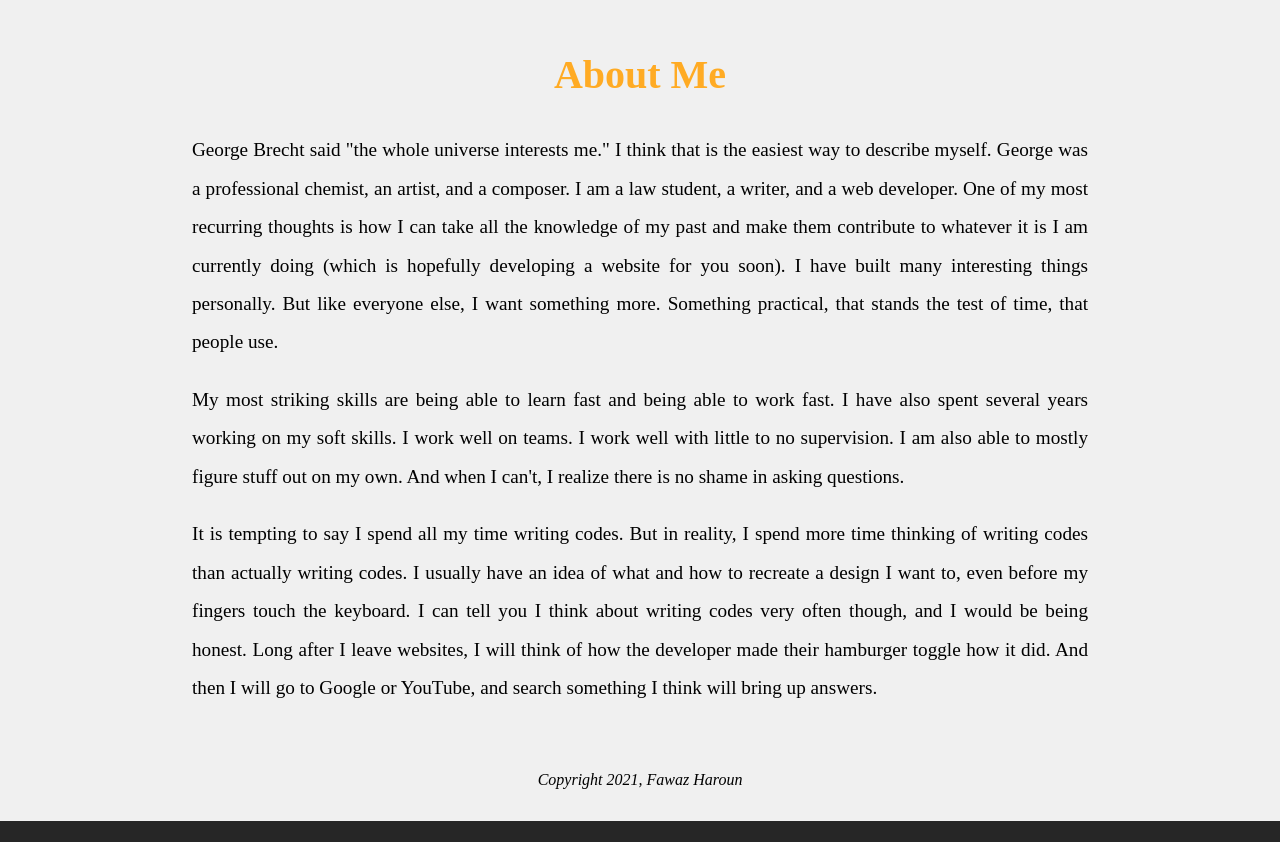
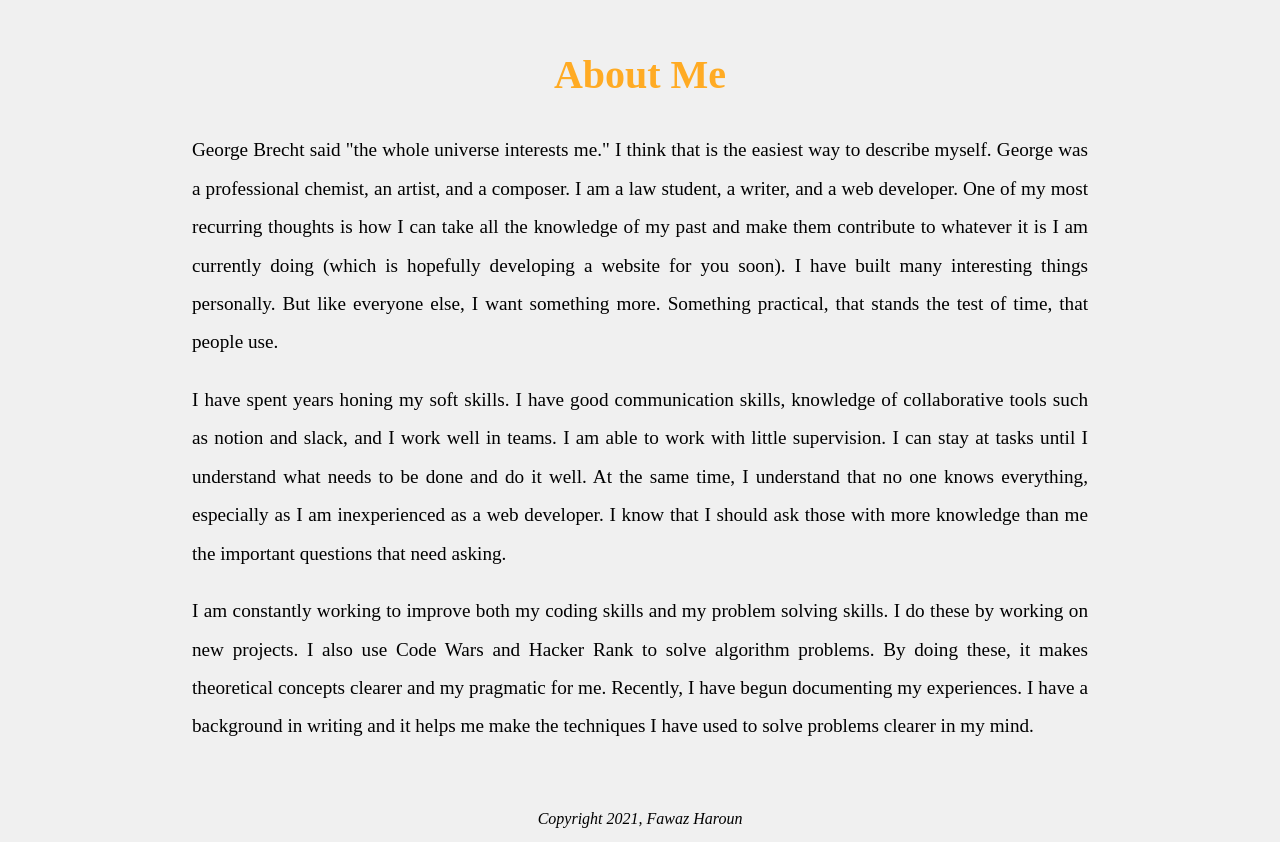
Before and after one commit to Exalted100/My-Portfolio, a React (Create React App) app: page /about in a window 1280 px wide. Shown: the part 110-952 px from the top of the page. Before the commit the page ends 931 px from the top, so only its background shows below. Built offline with nearby package versions, Linux system fonts and the light colour scheme.

Commit message:
portfolio update

```diff
--- a/src/components/About.js
+++ b/src/components/About.js
@@ -6,8 +6,8 @@ const About = () => {
         <div className="about-container">
             <h2 className="about-h2">About Me</h2>
             <p className="about-p">George Brecht said "the whole universe interests me." I think that is the easiest way to describe myself. George was a professional chemist, an artist, and a composer. I am a law student, a writer, and a web developer. One of my most recurring thoughts is how I can take all the knowledge of my past and make them contribute to whatever it is I am currently doing (which is hopefully developing a website for you soon). I have built many interesting things personally. But like everyone else, I want something more. Something practical, that stands the test of time, that people use.</p>
-            <p className="about-p">My most striking skills are being able to learn fast and being able to work fast. I have also spent several years working on my soft skills. I work well on teams. I work well with little to no supervision. I am also able to mostly figure stuff out on my own. And when I can't, I realize there is no shame in asking questions. </p>
-            <p className="about-p">It is tempting to say I spend all my time writing codes. But in reality, I spend more time thinking of writing codes than actually writing codes. I usually have an idea of what and how to recreate a design I want to, even before my fingers touch the keyboard. I can tell you I think about writing codes very often though, and I would be being honest. Long after I leave websites, I will think of how the developer made their hamburger toggle how it did. And then I will go to Google or YouTube, and search something I think will bring up answers.</p>
+            <p className="about-p">I have spent years honing my soft skills. I have good communication skills, knowledge of collaborative tools such as notion and slack, and I work well in teams. I am able to work with little supervision. I can stay at tasks until I understand what needs to be done and do it well. At the same time, I understand that no one knows everything, especially as I am inexperienced as a web developer. I know that I should ask those with more knowledge than me the important questions that need asking.</p>
+            <p className="about-p">I am constantly working to improve both my coding skills and my problem solving skills. I do these by working on new projects. I also use Code Wars and Hacker Rank to solve algorithm problems. By doing these, it makes theoretical concepts clearer and my pragmatic for me. Recently, I have begun documenting my experiences. I have a background in writing and it helps me make the techniques I have used to solve problems clearer in my mind.</p>
         </div>
     )
 }
```
Also changed, not shown: 1 other file (tests, documents, lock files or other folders).
